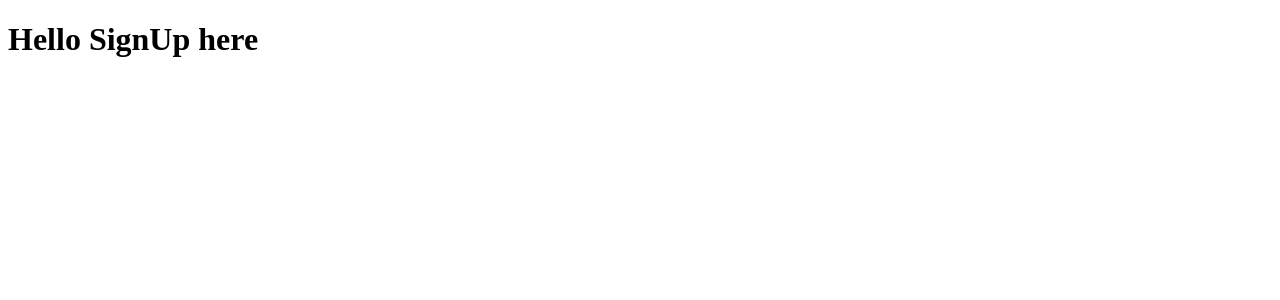
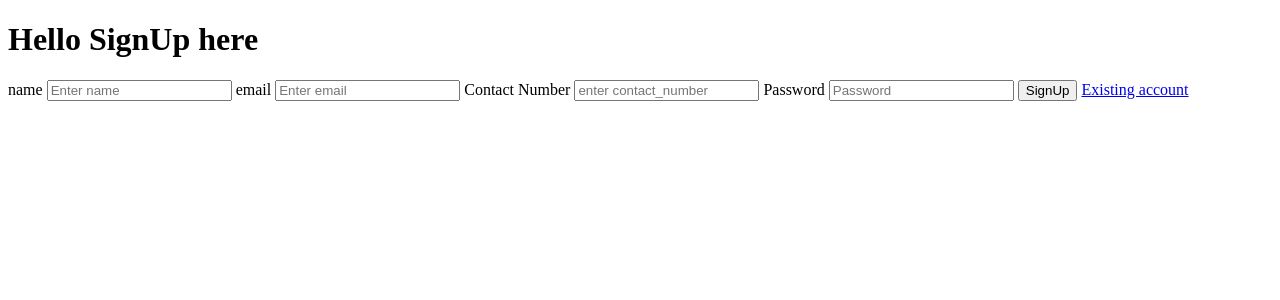
Before and after one commit to kevanmehta09/JobPortal, a Django app: page / in a window 1280 px wide. Shown: the top 300 px of the page. Run offline with Django 5.2, Linux system fonts and the light colour scheme.

Commit message:
Login And SignUp

```diff
--- a/jobportal/job/views.py
+++ b/jobportal/job/views.py
@@ -1,6 +1,35 @@
-from django.shortcuts import render
+from django.shortcuts import render,redirect
+from .models import CustomUser
+from django.contrib.auth import authenticate,login,logout
 
 # Create your views here.
 
 def SignUp(request):
+    if request.method == 'POST':
+        name = request.POST.get('username')
+        email = request.POST.get('email')
+        contact = request.POST.get('contact')
+        password = request.POST.get('password')
+
+        my_user = CustomUser(username = name,email = email,contact_number = contact)
+        my_user.set_password(password)
+        my_user.save()
+        return redirect('Login')
+
     return render(request,'signup.html')
+
+def Login(request):
+    if request.method == 'POST':
+        name = request.POST.get('username')
+        password = request.POST.get('password')
+        print(name)
+        print(password)
+        nw_user = CustomUser.objects.get(username = name)
+        print(nw_user.password)
+        user = authenticate(request,username = name,password = password)
+        print("hellloooo ")
+        print(user)
+        if user is not None:
+            login(request,user)
+            return redirect('SignUp')
+    return render(request,'login.html')
--- a/jobportal/jobportal/settings.py
+++ b/jobportal/jobportal/settings.py
@@ -81,6 +81,7 @@ DATABASES = {
     }
 }
 
+AUTH_USER_MODEL = 'job.CustomUser'
 
 # Password validation
 # https://docs.djangoproject.com/en/5.1/ref/settings/#auth-password-validators
--- a/jobportal/jobportal/urls.py
+++ b/jobportal/jobportal/urls.py
@@ -20,5 +20,6 @@ from job import views
 
 urlpatterns = [
     path('admin/', admin.site.urls),
-    path('',views.SignUp,name="SignUp")
+    path('',views.SignUp,name="SignUp"),
+    path('login/',views.Login,name="Login")
 ]
--- a/jobportal/templates/signup.html
+++ b/jobportal/templates/signup.html
@@ -3,9 +3,26 @@
 <head>
     <meta charset="UTF-8">
     <meta name="viewport" content="width=device-width, initial-scale=1.0">
-    <title>Document</title>
+    <title>SignUp</title>
 </head>
 <body>
     <h1>Hello SignUp here</h1>
+    <form method="post">
+        {% csrf_token %}
+        <label for="username">name</label>
+        <input type="text" placeholder="Enter name" id="username" name="username">
+
+        <label for="email">email</label>
+        <input type="text" placeholder="Enter email" id="email" name="email">
+
+        <label for="contact">Contact Number</label>
+        <input type="text" placeholder="enter contact_number" id="contact" name="contact">
+
+        <label for="password">Password</label>
+        <input type="password" placeholder="Password" id="password" name="password">
+
+        <button type="submit">SignUp</button>
+        <a href="{% url 'Login' %}">Existing account</a>
+    </form>
 </body>
 </html>
```
Also changed, not shown: jobportal/templates/login.html (added, +25 -0 lines), jobportal/db.sqlite3.
